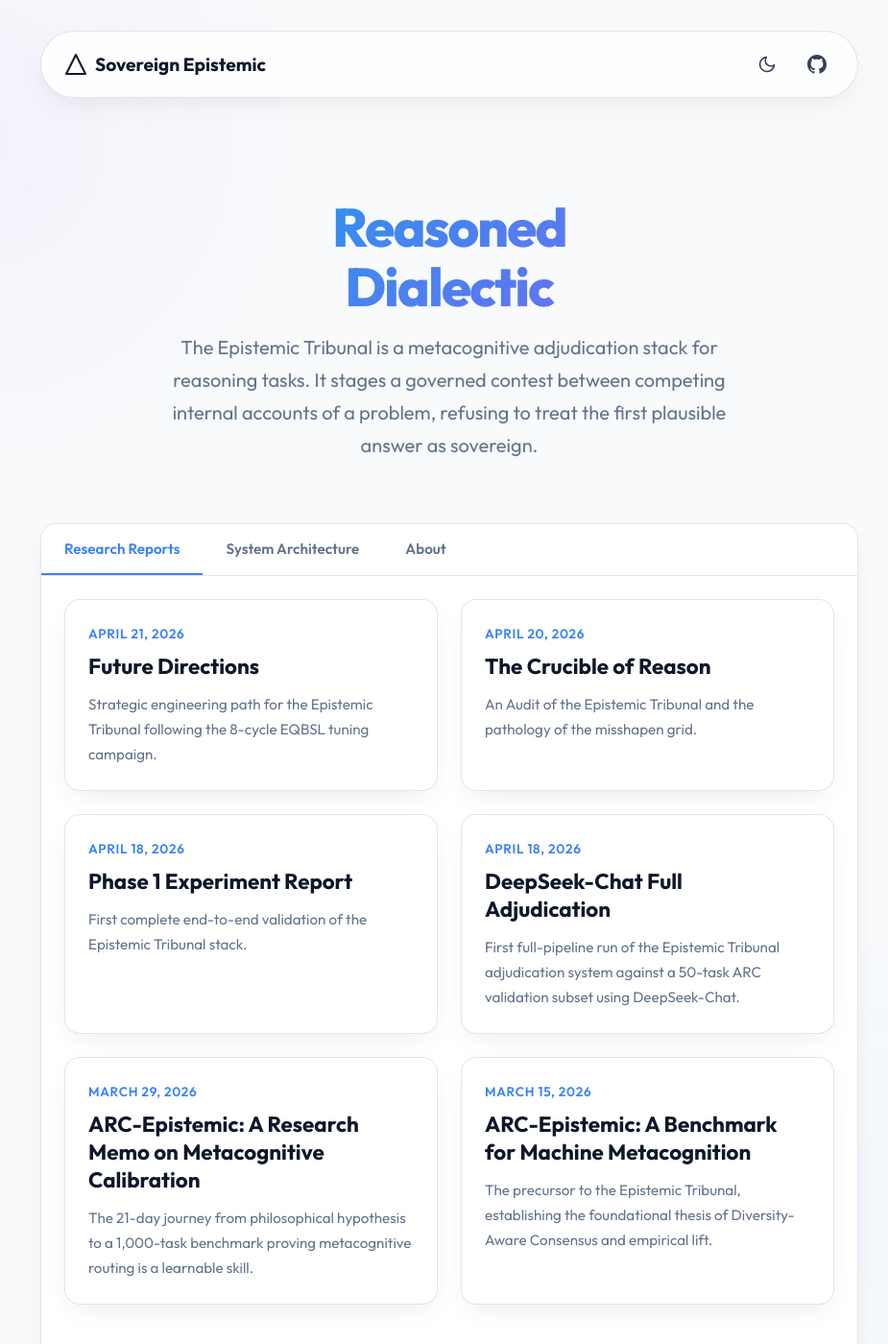
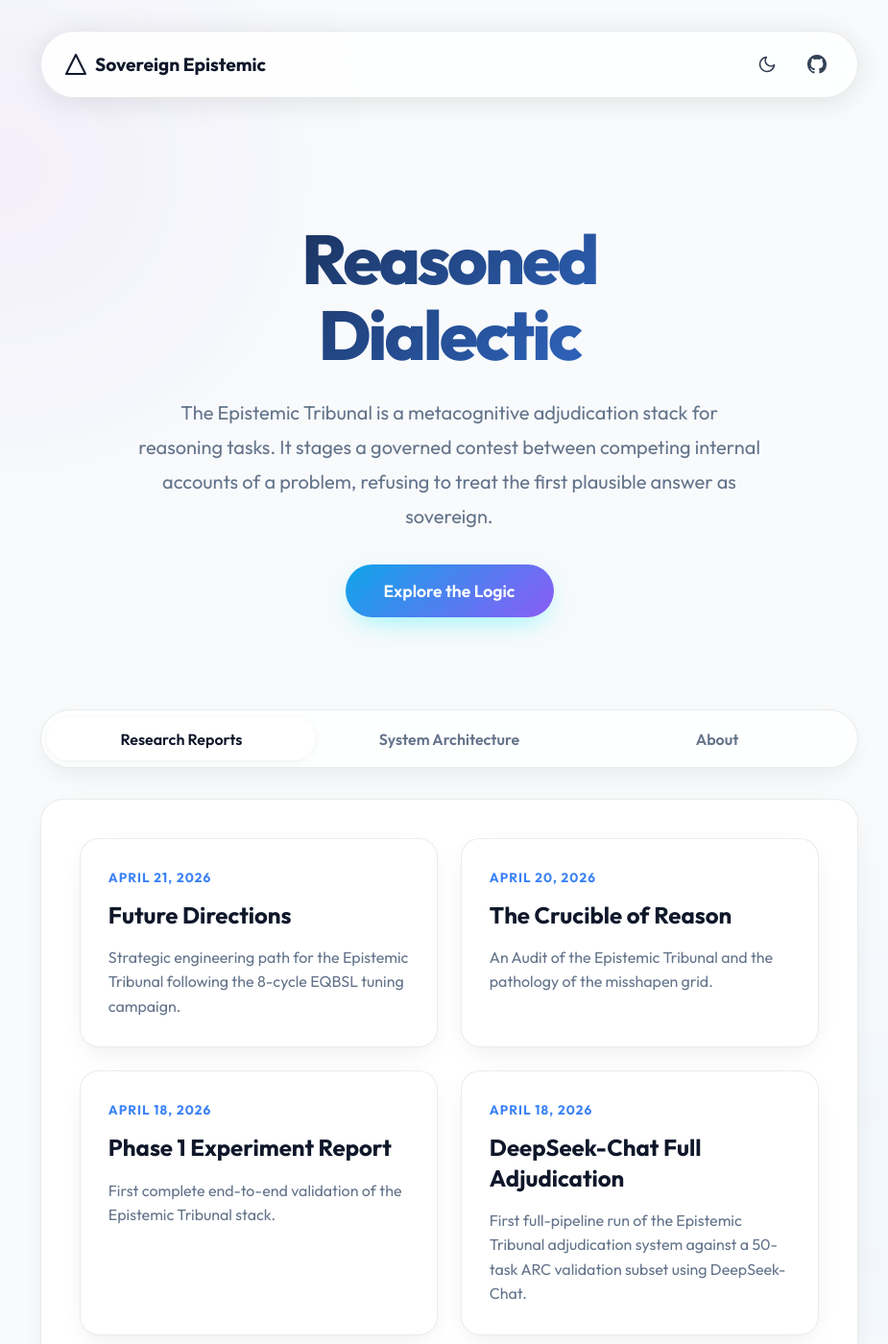
Before and after one commit to Steake/Sovereign-Epistemic-Agent, a Jekyll site: the page built from docs/index.md, in a window 1280 px wide and 1400 px high. Shown: the whole window at 96% size, without its empty margins (172-1097 px from the left). Built offline with Jekyll 4.4.1, drawn with Linux system fonts in a browser that asks for light colours; comment, search, counter and statistics services are not loaded.

Commit message:
style: 10x UI/UX overhaul with premium glassmorphism and segmented controls

```diff
--- a/docs/_includes/head-custom.html
+++ b/docs/_includes/head-custom.html
@@ -3,14 +3,24 @@
 <script type="module">
   import mermaid from 'https://cdn.jsdelivr.net/npm/mermaid@10/dist/mermaid.esm.min.mjs';
 
-  // Determine initial theme for Mermaid
   const savedTheme = localStorage.getItem('theme');
   const prefersLight = window.matchMedia('(prefers-color-scheme: light)').matches;
-  const initialTheme = (savedTheme === 'light' || (!savedTheme && prefersLight)) ? 'default' : 'dark';
+  const isDark = !(savedTheme === 'light' || (!savedTheme && prefersLight));
 
   mermaid.initialize({
     startOnLoad: false,
-    theme: initialTheme,
+    theme: isDark ? 'base' : 'default',
+    themeVariables: isDark ? {
+      primaryColor: '#0a0e17',
+      primaryTextColor: '#e2e8f0',
+      primaryBorderColor: '#4facfe',
+      lineColor: '#00f2fe',
+      secondaryColor: '#121626',
+      tertiaryColor: '#1a1f35',
+      clusterBkg: '#06080d',
+      clusterBorder: '#8a2be2',
+      edgeLabelBackground: '#0a0e17'
+    } : {},
     securityLevel: 'loose'
   });
 
--- a/docs/assets/css/premium.css
+++ b/docs/assets/css/premium.css
@@ -1,18 +1,18 @@
 :root {
-  /* Dark Mode (Default / Fallback) */
-  --bg-color: #0b0e14;
-  --bg-glass: rgba(18, 22, 31, 0.7);
-  --border-glass: rgba(255, 255, 255, 0.1);
-  --text-main: #e2e8f0;
-  --text-muted: #94a3b8;
+  /* Dark Mode (Premium) */
+  --bg-color: #06080d;
+  --bg-glass: rgba(10, 14, 23, 0.65);
+  --border-glass: rgba(255, 255, 255, 0.08);
+  --text-main: #cbd5e1;
+  --text-muted: #8492a6;
   --text-heading: #ffffff;
   --accent-1: #00f2fe;
   --accent-2: #4facfe;
   --accent-3: #8a2be2;
-  --card-bg: rgba(255, 255, 255, 0.03);
-  --card-hover: rgba(255, 255, 255, 0.08);
-  --mermaid-bg: #0f111a;
-  --shadow: 0 10px 30px -10px rgba(0, 0, 0, 0.5);
+  --card-bg: rgba(255, 255, 255, 0.02);
+  --card-hover: rgba(255, 255, 255, 0.05);
+  --mermaid-bg: #0a0e17;
+  --shadow: 0 20px 40px -10px rgba(0, 0, 0, 0.7);
 
   --font-body: 'Outfit', -apple-system, BlinkMacSystemFont, "Segoe UI", Roboto, Helvetica, Arial, sans-serif;
   --font-code: 'SFMono-Regular', Consolas, "Liberation Mono", Menlo, Courier, monospace;
@@ -20,8 +20,8 @@
 
 [data-theme="light"] {
   --bg-color: #f8fafc;
-  --bg-glass: rgba(255, 255, 255, 0.8);
-  --border-glass: rgba(0, 0, 0, 0.1);
+  --bg-glass: rgba(255, 255, 255, 0.85);
+  --border-glass: rgba(0, 0, 0, 0.08);
   --text-main: #334155;
   --text-muted: #64748b;
   --text-heading: #0f172a;
@@ -55,25 +55,25 @@ body {
 .bg-blob {
   position: fixed;
   border-radius: 50%;
-  filter: blur(100px);
+  filter: blur(120px);
   z-index: -1;
-  opacity: 0.5;
+  opacity: 0.6;
   animation: float 20s infinite alternate ease-in-out;
   pointer-events: none;
 }
 
 .blob-1 {
-  width: 40vw;
-  height: 40vw;
+  width: 45vw;
+  height: 45vw;
   background: radial-gradient(circle, rgba(138,43,226,0.15) 0%, rgba(0,0,0,0) 70%);
   top: -10vw;
   left: -10vw;
 }
 
 .blob-2 {
-  width: 35vw;
-  height: 35vw;
-  background: radial-gradient(circle, rgba(79,172,254,0.1) 0%, rgba(0,0,0,0) 70%);
+  width: 40vw;
+  height: 40vw;
+  background: radial-gradient(circle, rgba(79,172,254,0.12) 0%, rgba(0,0,0,0) 70%);
   bottom: -5vw;
   right: -5vw;
   animation-delay: -5s;
@@ -99,17 +99,17 @@ body {
   display: flex;
   justify-content: space-between;
   align-items: center;
-  margin-bottom: 4rem;
+  margin-bottom: 2rem;
   padding: 1rem 1.5rem;
   background: var(--bg-glass);
-  backdrop-filter: blur(12px);
-  -webkit-backdrop-filter: blur(12px);
+  backdrop-filter: blur(24px);
+  -webkit-backdrop-filter: blur(24px);
   border: 1px solid var(--border-glass);
   border-radius: 99px;
   position: sticky;
   top: 1rem;
   z-index: 100;
-  box-shadow: var(--shadow);
+  box-shadow: 0 4px 30px rgba(0, 0, 0, 0.1);
 }
 
 .nav-logo {
@@ -149,28 +149,60 @@ body {
 /* Hero Section */
 .hero {
   text-align: center;
-  margin-bottom: 4rem;
+  margin-top: 6rem;
+  margin-bottom: 6rem;
   opacity: 0;
   transform: translateY(20px);
   animation: fadeUp 0.8s forwards cubic-bezier(0.16, 1, 0.3, 1);
 }
 
 .hero h1 {
-  font-size: 3.5rem;
+  font-size: 4.5rem;
   font-weight: 800;
   line-height: 1.1;
-  letter-spacing: -0.03em;
-  margin-bottom: 1rem;
-  background: linear-gradient(135deg, var(--accent-1), var(--accent-3));
+  letter-spacing: -0.04em;
+  margin-bottom: 1.5rem;
+  background: linear-gradient(135deg, #fff 20%, var(--accent-2) 80%);
   -webkit-background-clip: text;
   -webkit-text-fill-color: transparent;
+  text-shadow: 0 0 40px rgba(79, 172, 254, 0.2);
+}
+
+[data-theme="light"] .hero h1 {
+  background: linear-gradient(135deg, var(--text-heading), var(--accent-2));
+  -webkit-background-clip: text;
+  -webkit-text-fill-color: transparent;
+  text-shadow: none;
 }
 
 .hero p {
   font-size: 1.25rem;
   color: var(--text-muted);
-  max-width: 600px;
+  max-width: 650px;
   margin: 0 auto;
+  line-height: 1.8;
+}
+
+.hero-cta {
+  display: inline-flex;
+  align-items: center;
+  justify-content: center;
+  padding: 1rem 2.5rem;
+  font-size: 1.1rem;
+  font-weight: 600;
+  font-family: var(--font-body);
+  color: #fff;
+  background: linear-gradient(135deg, var(--accent-1), var(--accent-3));
+  border: none;
+  border-radius: 99px;
+  cursor: pointer;
+  box-shadow: 0 10px 30px -10px rgba(0, 242, 254, 0.5);
+  transition: all 0.3s cubic-bezier(0.16, 1, 0.3, 1);
+}
+
+.hero-cta:hover {
+  transform: translateY(-3px) scale(1.02);
+  box-shadow: 0 15px 40px -10px rgba(0, 242, 254, 0.7);
 }
 
 @keyframes fadeUp {
@@ -180,27 +212,112 @@ body {
   }
 }
 
-/* Post Grid */
+/* Tabs Container (Segmented Control) */
+.tabs-container {
+  margin: 2rem 0 4rem;
+}
+
+.segmented-control {
+  display: flex;
+  background: var(--bg-glass);
+  backdrop-filter: blur(16px);
+  -webkit-backdrop-filter: blur(16px);
+  border: 1px solid var(--border-glass);
+  border-radius: 99px;
+  padding: 0.4rem;
+  margin-bottom: 2rem;
+  position: relative;
+  box-shadow: var(--shadow);
+}
+
+.tab-btn {
+  flex: 1;
+  text-align: center;
+  background: transparent;
+  border: none;
+  padding: 0.8rem 1.5rem;
+  color: var(--text-muted);
+  font-weight: 600;
+  font-family: var(--font-body);
+  font-size: 1rem;
+  border-radius: 99px;
+  cursor: pointer;
+  transition: all 0.3s ease;
+  z-index: 1;
+}
+
+.tab-btn:hover {
+  color: var(--text-main);
+}
+
+.tab-btn.active {
+  color: #fff;
+  background: rgba(255, 255, 255, 0.1);
+  box-shadow: 0 4px 15px rgba(0, 0, 0, 0.2);
+}
+
+[data-theme="light"] .tab-btn.active {
+  color: var(--text-heading);
+  background: #fff;
+  box-shadow: 0 2px 10px rgba(0,0,0,0.05);
+}
+
+.tab-content {
+  display: none;
+  background: var(--card-bg);
+  border: 1px solid var(--border-glass);
+  border-radius: 24px;
+  padding: 2.5rem;
+  animation: fadeIn 0.4s ease;
+  box-shadow: var(--shadow);
+}
+
+.tab-content.active {
+  display: block;
+}
+
+@keyframes fadeIn {
+  from { opacity: 0; transform: translateY(10px); }
+  to { opacity: 1; transform: translateY(0); }
+}
+
+/* Post Grid & Cards */
 .post-grid {
   display: grid;
-  grid-template-columns: repeat(auto-fill, minmax(350px, 1fr));
+  grid-template-columns: repeat(auto-fill, minmax(320px, 1fr));
   gap: 1.5rem;
-  margin-bottom: 4rem;
 }
 
 .post-card {
+  position: relative;
   display: flex;
   flex-direction: column;
   background: var(--card-bg);
   border: 1px solid var(--border-glass);
-  border-radius: 16px;
-  padding: 1.5rem;
+  border-radius: 20px;
+  padding: 1.8rem;
   text-decoration: none;
   color: var(--text-main);
-  transition: all 0.3s cubic-bezier(0.16, 1, 0.3, 1);
+  transition: all 0.4s cubic-bezier(0.16, 1, 0.3, 1);
   box-shadow: var(--shadow);
   opacity: 0;
   transform: translateY(20px);
+  z-index: 1;
+}
+
+.post-card::before {
+  content: '';
+  position: absolute;
+  top: 0; left: 0; right: 0; bottom: 0;
+  border-radius: inherit;
+  padding: 2px;
+  background: linear-gradient(135deg, var(--accent-1), var(--accent-3));
+  -webkit-mask: linear-gradient(#fff 0 0) content-box, linear-gradient(#fff 0 0);
+  -webkit-mask-composite: xor;
+  mask-composite: exclude;
+  opacity: 0;
+  transition: opacity 0.4s ease;
+  z-index: -1;
 }
 
 .post-card.visible {
@@ -209,89 +326,38 @@ body {
 }
 
 .post-card:hover {
-  transform: translateY(-5px) scale(1.01);
-  border-color: var(--accent-2);
+  transform: translateY(-5px);
   background: var(--card-hover);
+}
+
+.post-card:hover::before {
+  opacity: 1;
 }
 
 .post-card-date {
   font-size: 0.85rem;
   color: var(--accent-2);
-  font-weight: 600;
-  margin-bottom: 0.5rem;
+  font-weight: 700;
+  margin-bottom: 0.75rem;
   text-transform: uppercase;
-  letter-spacing: 0.05em;
+  letter-spacing: 0.08em;
 }
 
 .post-card-title {
-  font-size: 1.4rem;
+  font-size: 1.5rem;
   font-weight: 700;
   color: var(--text-heading);
   margin-top: 0;
-  margin-bottom: 0.75rem;
+  margin-bottom: 1rem;
   line-height: 1.3;
 }
 
 .post-card-excerpt {
-  font-size: 0.95rem;
+  font-size: 1rem;
   color: var(--text-muted);
   margin: 0;
   flex-grow: 1;
-}
-
-/* Tabs */
-.tabs-container {
-  background: var(--card-bg);
-  border: 1px solid var(--border-glass);
-  border-radius: 16px;
-  overflow: hidden;
-  margin: 2rem 0;
-  box-shadow: var(--shadow);
-}
-
-.tabs-header {
-  display: flex;
-  background: var(--bg-glass);
-  border-bottom: 1px solid var(--border-glass);
-  overflow-x: auto;
-}
-
-.tab-btn {
-  background: none;
-  border: none;
-  padding: 1rem 1.5rem;
-  color: var(--text-muted);
-  font-weight: 600;
-  font-family: var(--font-body);
-  font-size: 0.95rem;
-  cursor: pointer;
-  transition: all 0.2s ease;
-  white-space: nowrap;
-  border-bottom: 2px solid transparent;
-}
-
-.tab-btn:hover {
-  color: var(--text-main);
-}
-
-.tab-btn.active {
-  color: var(--accent-2);
-  border-bottom-color: var(--accent-2);
-}
-
-.tab-content {
-  display: none;
-  padding: 1.5rem;
-  animation: fadeIn 0.3s ease;
-}
-
-.tab-content.active {
-  display: block;
-}
-
-@keyframes fadeIn {
-  from { opacity: 0; }
-  to { opacity: 1; }
+  line-height: 1.6;
 }
 
 /* Typography & Content */
@@ -303,8 +369,8 @@ h1, h2, h3, h4 {
   line-height: 1.3;
 }
 
-h2 { font-size: 1.8rem; border-bottom: 1px solid var(--border-glass); padding-bottom: 0.5rem; }
-h3 { font-size: 1.4rem; }
+h2 { font-size: 2rem; border-bottom: 1px solid var(--border-glass); padding-bottom: 0.5rem; }
+h3 { font-size: 1.5rem; }
 
 a {
   color: var(--accent-2);
@@ -325,17 +391,17 @@ pre, code {
 code {
   background: var(--border-glass);
   padding: 0.2em 0.4em;
-  border-radius: 4px;
+  border-radius: 6px;
 }
 
 pre {
   background: var(--mermaid-bg) !important;
   border: 1px solid var(--border-glass);
-  padding: 1.2rem;
-  border-radius: 12px;
+  padding: 1.5rem;
+  border-radius: 16px;
   overflow-x: auto;
-  line-height: 1.45;
-  box-shadow: var(--shadow);
+  line-height: 1.5;
+  box-shadow: inset 0 2px 10px rgba(0,0,0,0.2);
 }
 
 pre code {
@@ -348,13 +414,29 @@ pre code {
 .mermaid {
   background: var(--mermaid-bg);
   border: 1px solid var(--border-glass);
-  padding: 1.5rem;
-  border-radius: 12px;
-  margin: 1.5rem 0;
+  padding: 2rem;
+  border-radius: 16px;
+  margin: 2rem 0;
   overflow: auto;
   text-align: center;
-  box-shadow: var(--shadow);
+  box-shadow: inset 0 2px 20px rgba(0,0,0,0.3);
   cursor: grab;
+  position: relative;
+}
+
+.mermaid::after {
+  content: 'Interactive';
+  position: absolute;
+  top: 1rem;
+  right: 1rem;
+  background: rgba(255,255,255,0.05);
+  padding: 0.3rem 0.8rem;
+  border-radius: 99px;
+  font-size: 0.75rem;
+  font-weight: 600;
+  color: var(--text-muted);
+  pointer-events: none;
+  border: 1px solid var(--border-glass);
 }
 
 .mermaid:active {
@@ -363,36 +445,44 @@ pre code {
 
 /* Post Header */
 .post-header {
-  margin-bottom: 3rem;
+  margin-bottom: 3.5rem;
   text-align: center;
 }
 
 .post-title {
   margin-top: 0;
-  font-size: 2.8rem;
+  font-size: 3rem;
   background: linear-gradient(135deg, var(--accent-1), var(--accent-3));
   -webkit-background-clip: text;
   -webkit-text-fill-color: transparent;
+  line-height: 1.2;
 }
 
 .post-meta {
   color: var(--text-muted);
-  font-size: 0.95rem;
-  font-weight: 500;
+  font-size: 1rem;
+  font-weight: 600;
+  letter-spacing: 0.05em;
+  text-transform: uppercase;
+  margin-top: 1rem;
 }
 
 /* Footer */
 .site-footer {
   margin-top: auto;
-  padding-top: 3rem;
+  padding-top: 4rem;
   text-align: center;
   color: var(--text-muted);
-  font-size: 0.85rem;
+  font-size: 0.9rem;
   border-top: 1px solid var(--border-glass);
 }
 
 /* Mobile Responsive */
 @media (max-width: 768px) {
-  .hero h1 { font-size: 2.5rem; }
+  .hero h1 { font-size: 3rem; }
+  .segmented-control { flex-direction: column; border-radius: 16px; }
+  .tab-btn { border-radius: 12px; margin-bottom: 0.2rem; }
+  .tab-btn:last-child { margin-bottom: 0; }
   .post-grid { grid-template-columns: 1fr; }
+  .tab-content { padding: 1.5rem; }
 }
--- a/docs/index.md
+++ b/docs/index.md
@@ -6,10 +6,13 @@ title: Sovereign Epistemic
 <section class="hero">
   <h1>Reasoned<br>Dialectic</h1>
   <p>The Epistemic Tribunal is a metacognitive adjudication stack for reasoning tasks. It stages a governed contest between competing internal accounts of a problem, refusing to treat the first plausible answer as sovereign.</p>
+  <div style="margin-top: 2rem;">
+    <button class="hero-cta" onclick="document.getElementById('explore').scrollIntoView({behavior: 'smooth'})">Explore the Logic</button>
+  </div>
 </section>
 
-<div class="tabs-container">
-  <div class="tabs-header">
+<div class="tabs-container" id="explore">
+  <div class="segmented-control">
     <button class="tab-btn active" data-target="tab-reports">Research Reports</button>
     <button class="tab-btn" data-target="tab-architecture">System Architecture</button>
     <button class="tab-btn" data-target="tab-about">About</button>
```
